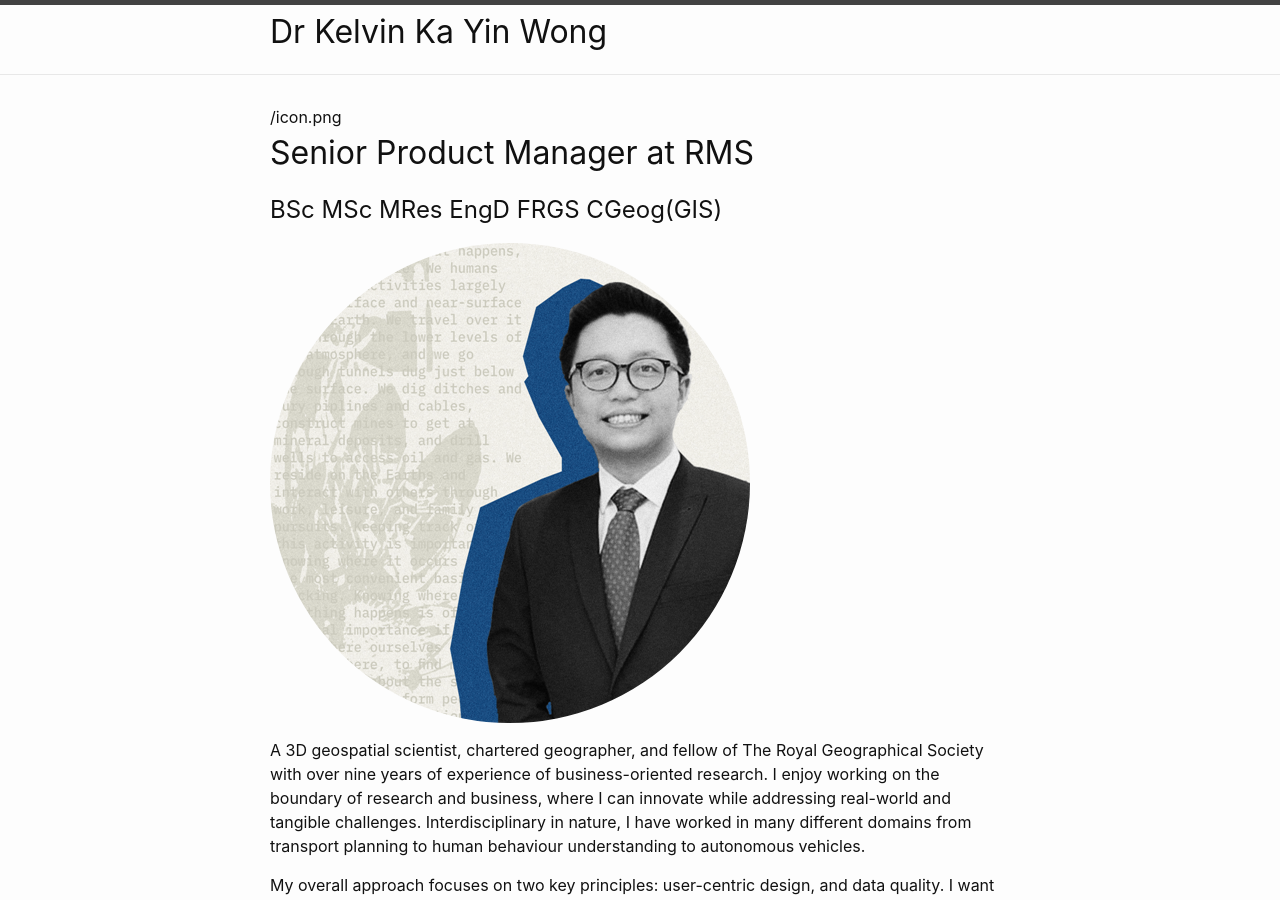
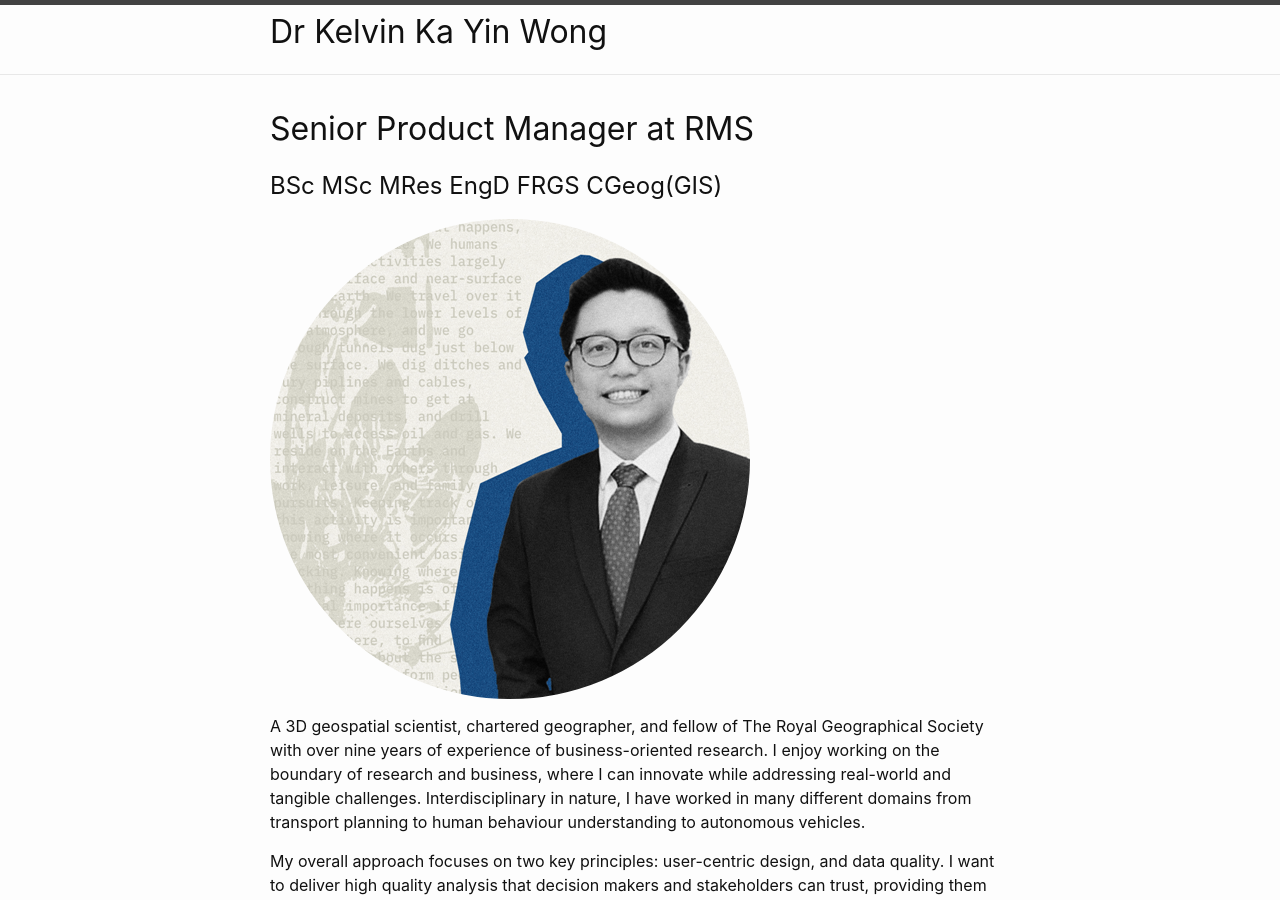
Before and after one commit to kel196/kel196.github.io, a Jekyll site: the page built from index.md, in a window 1280 px wide and 900 px high. Built offline with Jekyll 4.4.1, drawn with Linux system fonts in a browser that asks for light colours; our own code applies the rules of GitHub Pages for plain Markdown files.

Commit message:
Update default.html

```diff
--- a/_layouts/default.html
+++ b/_layouts/default.html
@@ -9,7 +9,6 @@
 
     <main class="page-content" aria-label="Content">
       <div class="wrapper">
-        {{ site.logo }}
         {{ content }}
       </div>
     </main>
```
